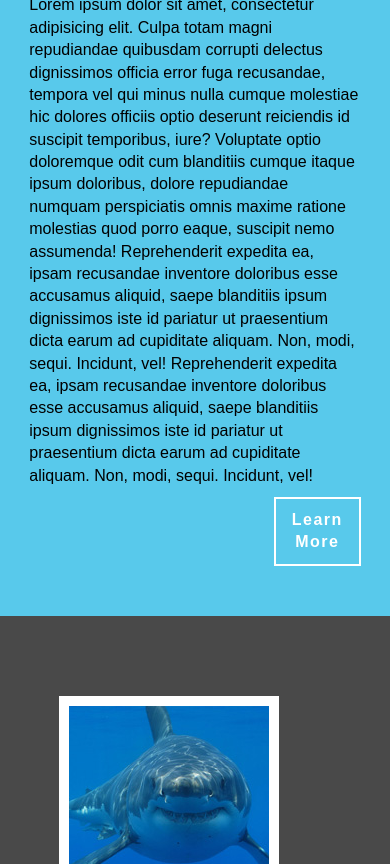
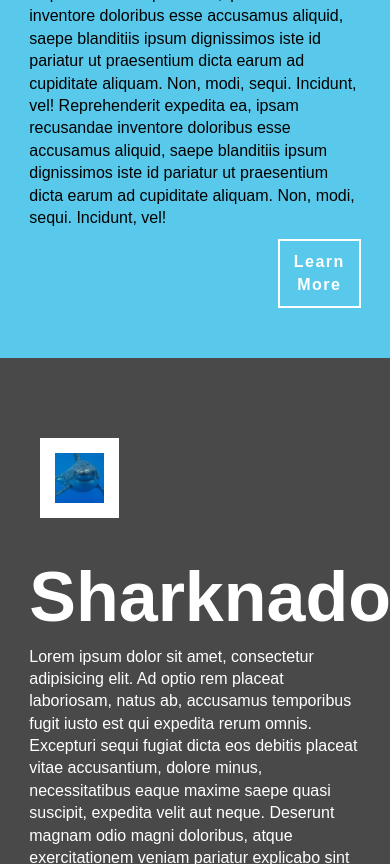
Before and after one commit to smitparaggua/css-practice, a plain HTML site: page old-chompy/shark-movies.html in a window 390 px wide. Shown: the part 892-1756 px from the top of the page. Drawn offline with Linux system fonts and the light colour scheme.

Commit message:
Before media queries

```diff
--- a/old-chompy/css/reset.css
+++ b/old-chompy/css/reset.css
@@ -115,3 +115,11 @@ strong, b {
 .text-centered {
   text-align: center;
 }
+
+html {
+  box-sizing: border-box;
+}
+
+*, *:before, *:after {
+  box-sizing: inherit;
+}
--- a/old-chompy/css/style.css
+++ b/old-chompy/css/style.css
@@ -51,10 +51,11 @@ section p {
 }
 
 .content-block .figure {
-  margin: 30px;
+  margin: 30px 3.125%;
   float: left;
-  border: 10px solid #fff;
+  border: 15px solid #fff;
   overflow: hidden;
+  width: 23.958333333333%;
 }
 
 .content-block .figure img {
@@ -217,13 +218,10 @@ nav figure {
   position: absolute;
   top: -20px;
   left: 50px;
+  width: 160px;
   animation-name: crazyShark;
   animation-duration: 1s;
   animation-timing-function: ease;
-}
-
-nav img {
-  width: 160px;
 }
 
 .has-submenu a {
```
